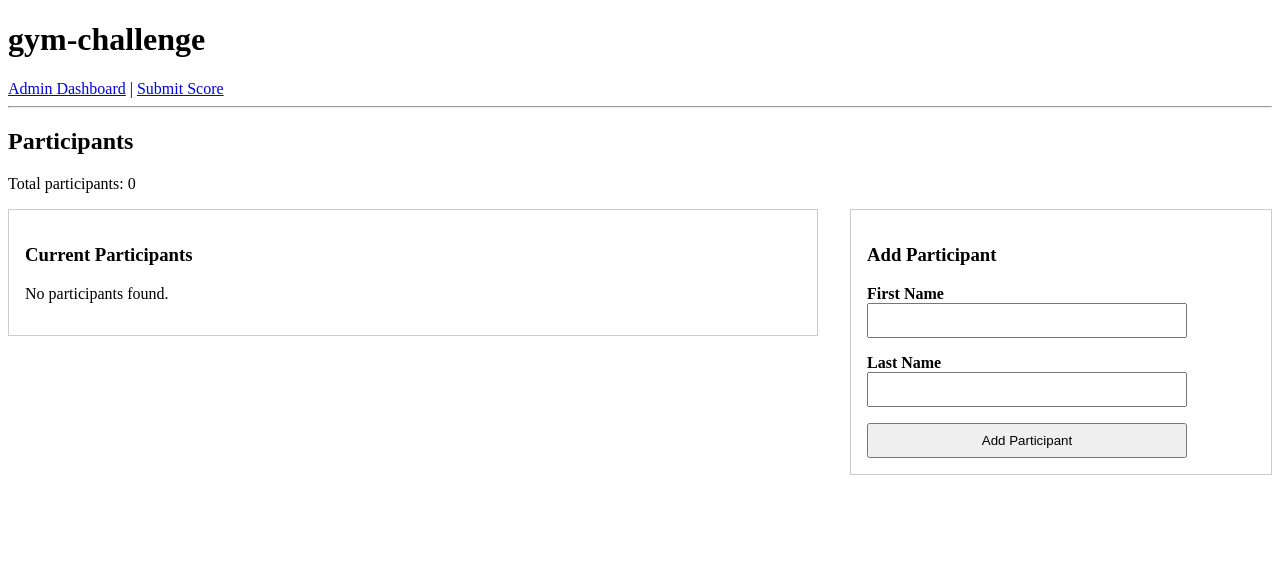
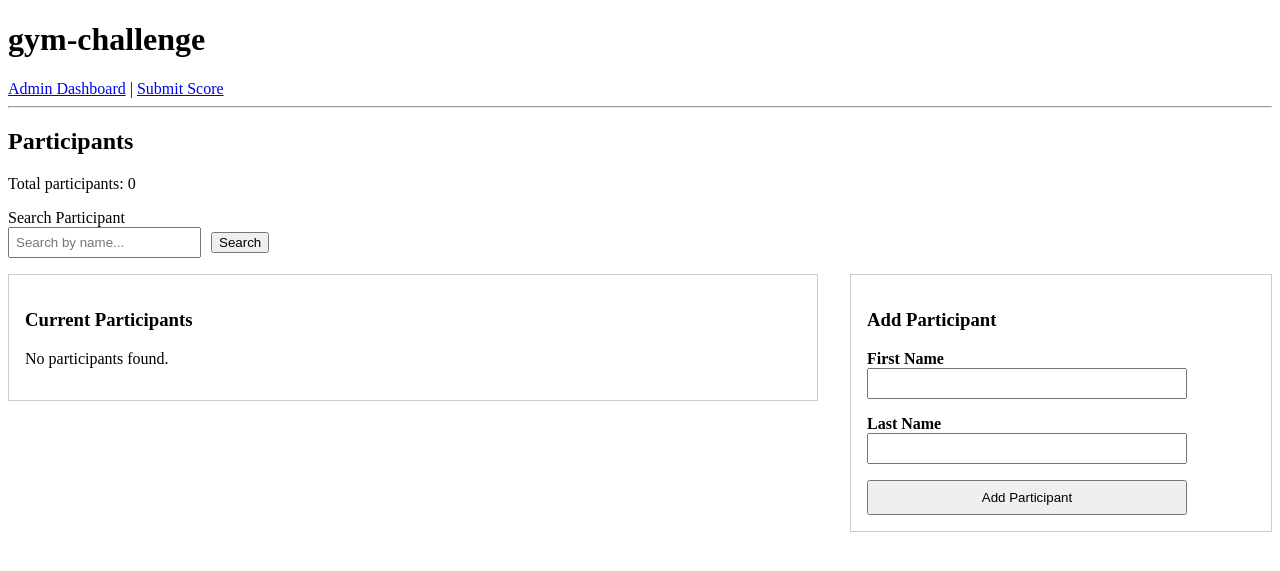
Before and after one commit to mustavo-dev/gym-challenge, a Flask app: page /admin/participants in a window 1280 px wide. Shown: the top 571 px of the page. Run offline with Flask 3, Linux system fonts and the light colour scheme.

Commit message:
feat: add name search to admin participants page

```diff
--- a/src/ui/routes/admin_routes.py
+++ b/src/ui/routes/admin_routes.py
@@ -2,7 +2,7 @@
 
 from flask import Blueprint, render_template, request, redirect, url_for, flash
 
-from src.ui.services.participant_admin_service import get_participants_for_list, get_participant_choices
+from src.ui.services.participant_admin_service import get_participants_for_list, get_participant_choices, filter_participants_for_view
 from src.ui.services.membership_ui_service import get_memberships_for_list, filter_memberships_for_view
 from src.ui.services.cycle_ui_service import get_cycles_for_list, find_cycle_id_for_score_day
 from src.ui.services.submission_ui_service import get_submissions_for_list, filter_and_sort_submissions_for_view
@@ -65,11 +65,17 @@ def participants_page():
         flash(f"Added participant: {participant_id}", "success")
         return redirect(url_for("admin.participants_page"))
 
+    search_value = request.args.get("search", "").strip()
+
     participants = get_participants_for_list()
+    participants = filter_participants_for_view(participants, search_value)
 
     return render_template(
         "admin/participants.html",
+        page_title="Participants",
         participants=participants,
+        search_value=search_value,
+        total=len(participants),
     )
 
 
--- a/src/ui/services/participant_admin_service.py
+++ b/src/ui/services/participant_admin_service.py
@@ -51,3 +51,19 @@ def get_participant_choices() -> list[dict[str, str]]:
 
     items.sort(key=lambda item: item["display_name"].lower())
     return items
+
+def filter_participants_for_view(
+    participants: list[dict[str, str]],
+    search_value: str,
+) -> list[dict[str, str]]:
+    """Filter participant rows by display name."""
+    if not search_value:
+        return participants
+
+    term = search_value.lower()
+
+    return [
+        row
+        for row in participants
+        if term in row.get("display_name", "").lower()
+    ]
--- a/src/ui/static/css/app.css
+++ b/src/ui/static/css/app.css
@@ -95,3 +95,9 @@
 form[method="get"] {
   margin-bottom: 1rem;
 }
+
+.admin-panel input[type="text"],
+form[method="get"] input[type="text"] {
+  padding: 6px;
+  margin-right: 6px;
+}
--- a/src/ui/templates/admin/participants.html
+++ b/src/ui/templates/admin/participants.html
@@ -6,7 +6,21 @@
 
 <h2>Participants</h2>
 
-<p>Total participants: {{ participants|length }}</p>
+<p>Total participants: {{ total }}</p>
+
+<form method="get">
+  <div>
+    <label for="search">Search Participant</label><br>
+    <input
+      type="text"
+      id="search"
+      name="search"
+      placeholder="Search by name..."
+      value="{{ search_value }}"
+    >
+    <button type="submit">Search</button>
+  </div>
+</form>
 
 {% include "admin/partials/two_panel_start.html" %}
 
```
